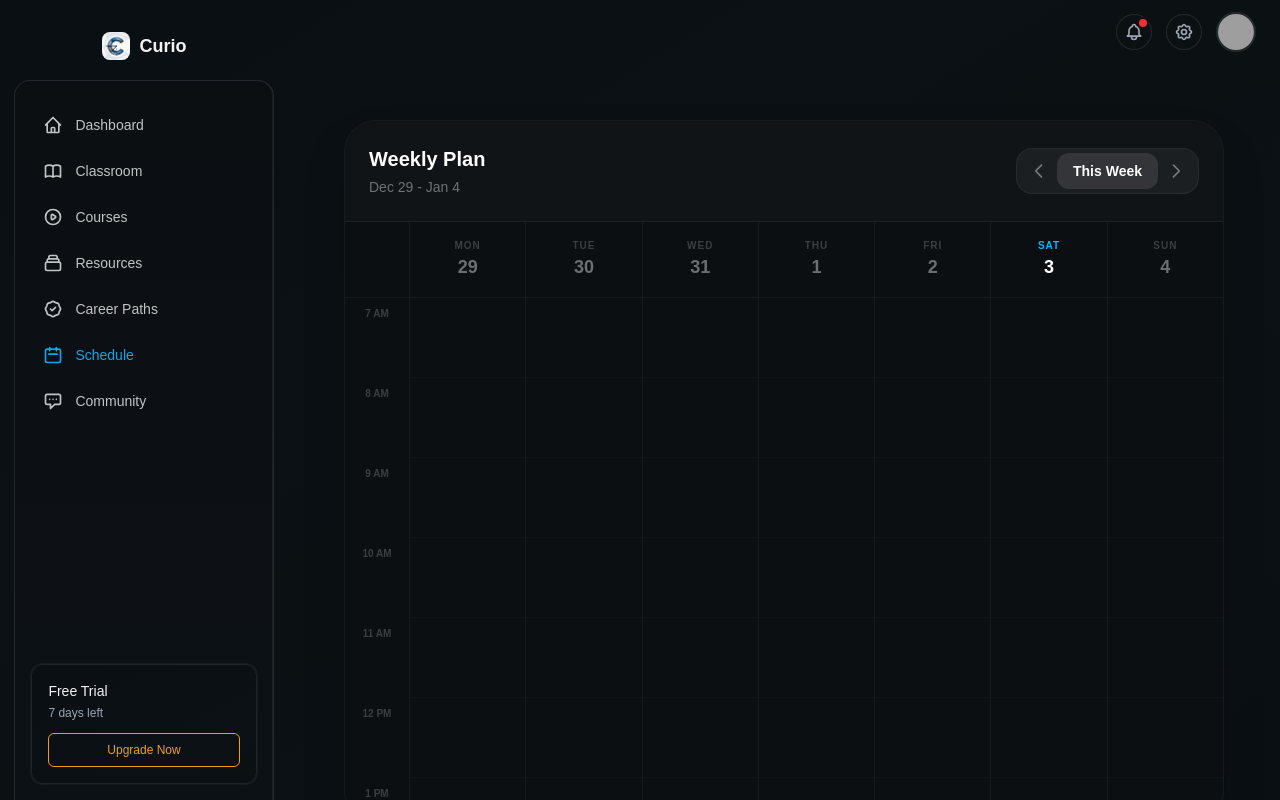
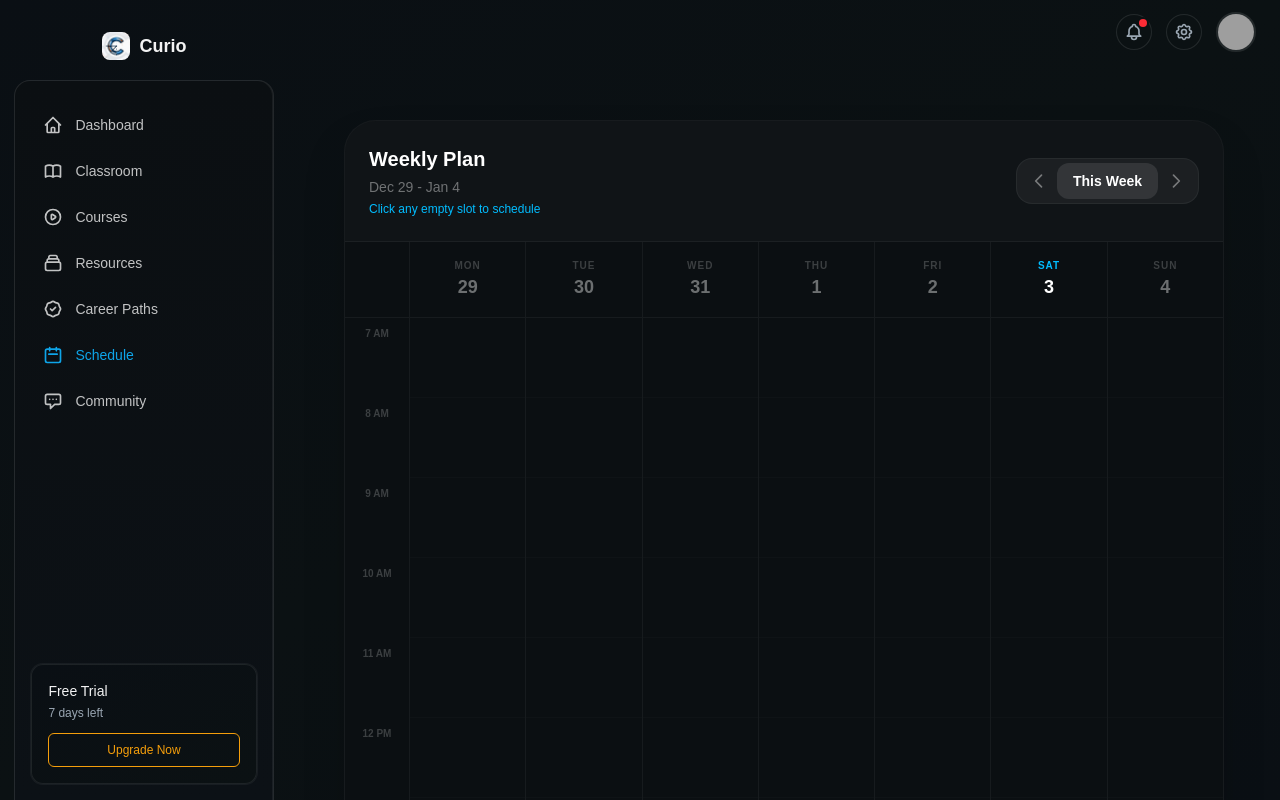
Before and after one commit to Code-Assassin-Fred/CBC-AI-Tutors, a Next.js app: page /dashboard/student/schedule in a window 1280 px wide. Built offline with nearby package versions, Linux system fonts and the light colour scheme; no server answers; grey boxes are pictures that could not be loaded.

Commit message:
Add direction text on how to schedule

```diff
--- a/components/CBCStudent/Schedule/WeeklyCalendar.tsx
+++ b/components/CBCStudent/Schedule/WeeklyCalendar.tsx
@@ -99,7 +99,8 @@ export default function WeeklyCalendar() {
             <div className="px-6 py-6 border-b border-white/5 bg-white/[0.02] flex items-center justify-between">
                 <div>
                     <h2 className="text-xl font-bold text-white mb-1">Weekly Plan</h2>
-                    <p className="text-white/40 text-sm font-medium">{formatWeekRange()}</p>
+                    <p className="text-white/40 text-sm font-medium mb-1">{formatWeekRange()}</p>
+                    <p className="text-sky-400 text-xs font-medium">Click any empty slot to schedule</p>
                 </div>
                 <div className="flex items-center bg-white/5 rounded-2xl p-1 border border-white/5">
                     <button onClick={goToPreviousWeek} className="p-2 hover:bg-white/5 rounded-xl text-white/40 hover:text-white transition-all">
```
